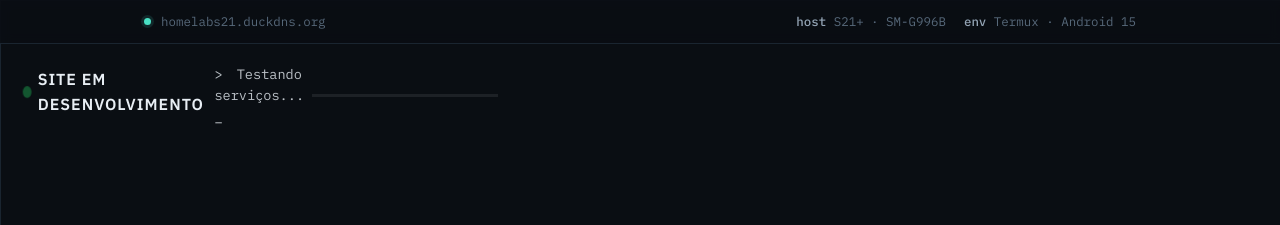
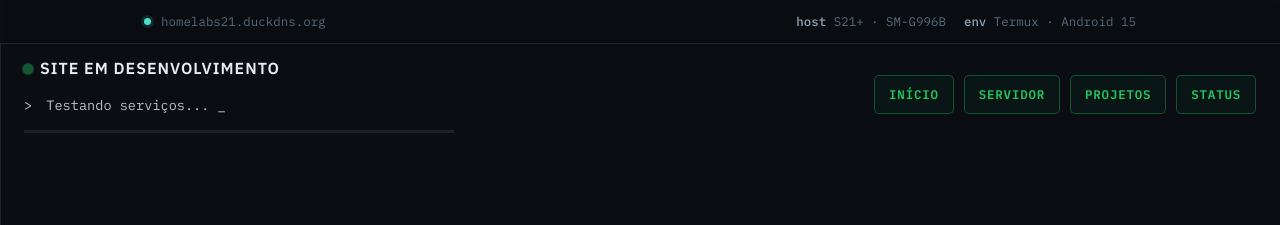
Before and after one commit to eduardoserjonidev-del/homelabs21, a plain HTML site: page index.html in a window 1280 px wide. Shown: the top 225 px of the page. Drawn offline with Linux system fonts and the light colour scheme.

Commit message:
Adiciona navegação no topo e ajusta painel

```diff
--- a/index.html
+++ b/index.html
@@ -42,7 +42,10 @@
   </div>
 
   <div class="top-buttons">
-    <!-- Os botões virão aqui -->
+<a href="#inicio" class="top-btn">INÍCIO</a>
+<a href="#servidor" class="top-btn">SERVIDOR</a>
+<a href="#projetos" class="top-btn">PROJETOS</a>
+<a href="#status" class="top-btn">STATUS</a>
   </div>
 
 </section>
--- a/style.css
+++ b/style.css
@@ -293,8 +293,10 @@
 
 .dev-status {
     display: flex;
-    align-items: center;
-    gap: 8px;
+    flex-direction: column;
+    align-items: flex-start;
+    gap: 6px;
+    min-width: 430px;
 }
 
 .dev-dot {
@@ -324,10 +326,6 @@
 }
 
 /* Terminal do painel de desenvolvimento */
-
-.dev-status {
-    min-width: 320px;
-}
 
 .dev-title {
     display: flex;
@@ -386,3 +384,66 @@
         transform: translateX(300%);
     }
 }
+
+/* ========================================
+   BOTÕES DE NAVEGAÇÃO DO TOPO
+   ======================================== */
+
+.top-buttons {
+    display: flex;
+    align-items: center;
+    gap: 10px;
+    flex-wrap: wrap;
+}
+
+.top-btn {
+    position: relative;
+    display: inline-flex;
+    align-items: center;
+    justify-content: center;
+
+    padding: 9px 14px;
+
+    font-family: "IBM Plex Mono", monospace;
+    font-size: 0.78rem;
+    font-weight: 600;
+    letter-spacing: 0.8px;
+
+    color: #22c55e;
+    text-decoration: none;
+
+    border: 1px solid rgba(34, 197, 94, 0.35);
+    border-radius: 5px;
+
+    background: rgba(34, 197, 94, 0.04);
+
+    transition:
+        background 0.2s ease,
+        border-color 0.2s ease,
+        transform 0.2s ease,
+        box-shadow 0.2s ease;
+}
+
+.top-btn:hover {
+    background: rgba(34, 197, 94, 0.12);
+    border-color: #22c55e;
+
+    transform: translateY(-2px);
+
+    box-shadow:
+        0 0 10px rgba(34, 197, 94, 0.15);
+}
+
+.top-btn:active {
+    transform: translateY(0);
+}
+
+/* Ajuste de largura do painel superior */
+
+.dev-title {
+    white-space: nowrap;
+}
+
+.top-panel {
+    gap: 40px;
+}
```
